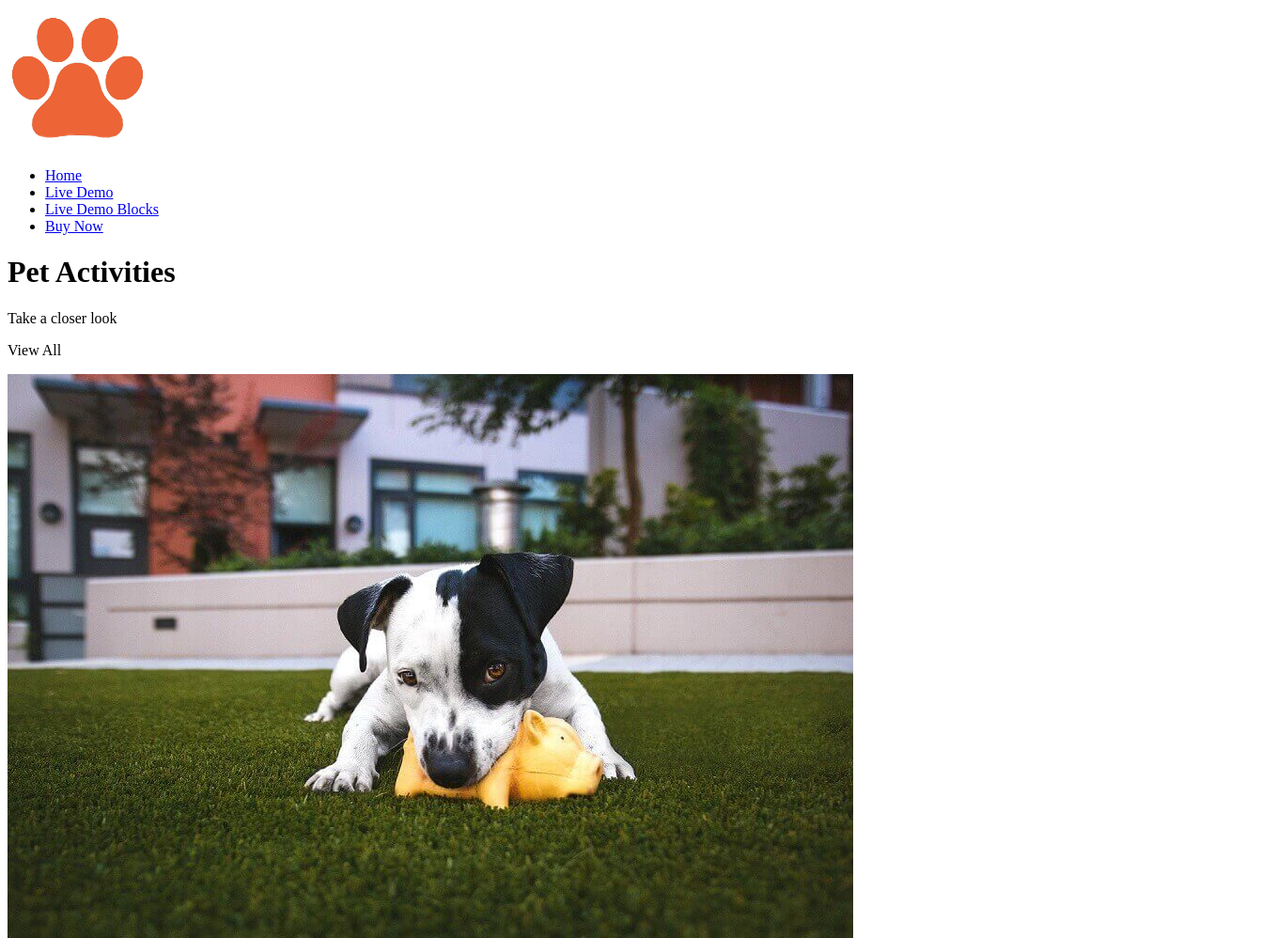
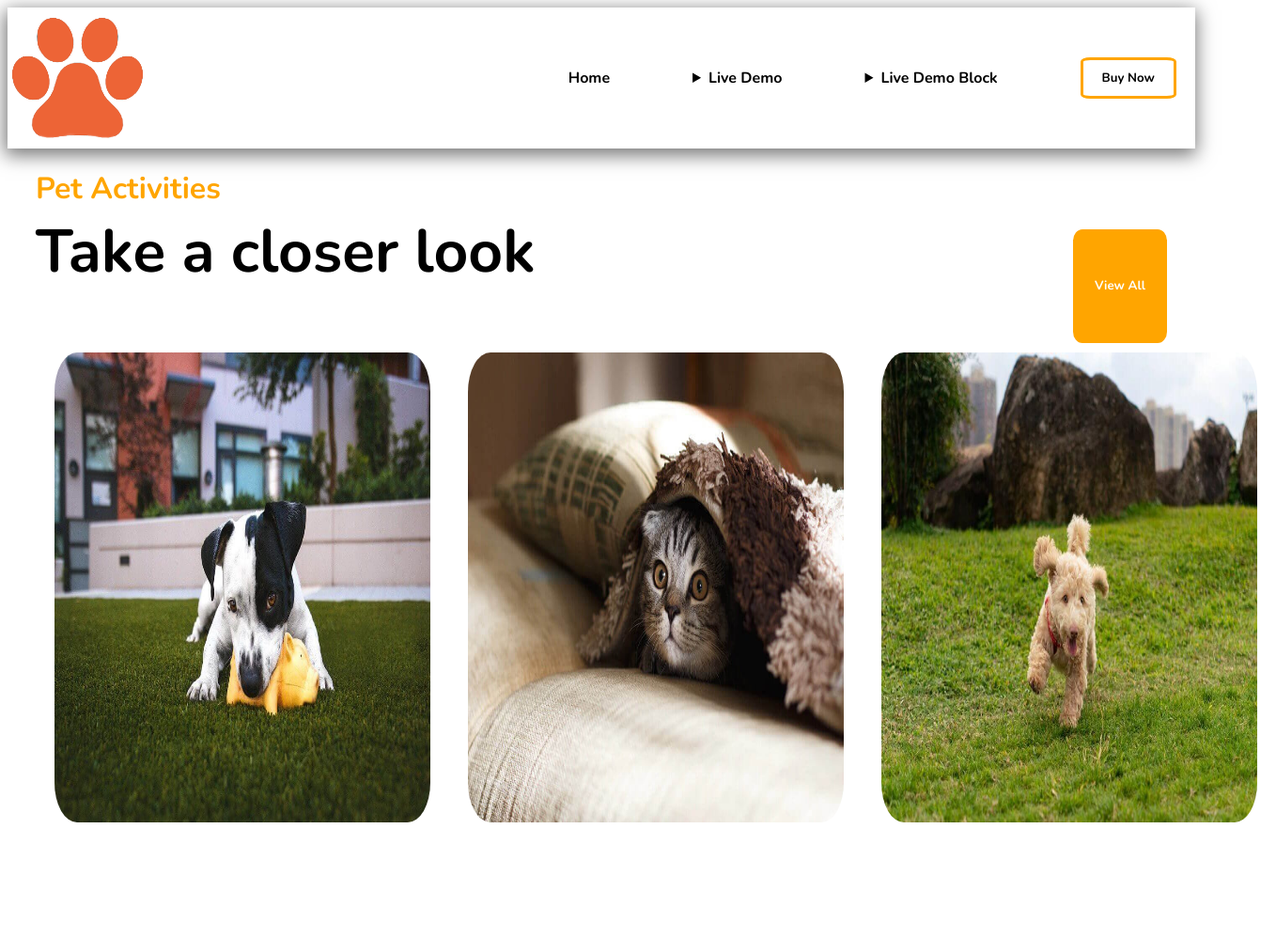
Before and after one commit to Wolfremiio/Wolfremiio--202205-W1CH3-Fran-Lobo-, a plain HTML site: page page.html in a window 1280 px wide. Shown: the top 998 px of the page at 94% size, 1358 px wide, since content can reach past the window. After the commit the page ends 893 px from the top, so only its background shows below. Drawn offline with nearby package versions, Linux system fonts and the light colour scheme.

Commit message:
styleWithCss

```diff
--- a/page.html
+++ b/page.html
@@ -5,32 +5,65 @@
     <meta http-equiv="X-UA-Compatible" content="IE=edge">
     <meta name="viewport" content="width=device-width, initial-scale=1.0">
     <link rel="shortcut icon" href="./images/logo2.png" type="imagen/x-icon">
-
+    <link rel="stylesheet" href="./style.css">
+    <link href="https://fonts.googleapis.com/css2?family=Nunito:wght@400;700&display=swap" rel="stylesheet">
 
     <title>Home</title>
 
 </head>
 <body>
 
-    <header>
-        <img src="./images/logo2.png" alt="">
+    <header class="menu__header">
+        <img src="./images/logo2.png" alt="logo">
 
-    <nav class="nav">
-        <ul class="menu">
-            <li><a href="#">Home</a></li>
-            <li><a href="#">Live Demo</a></li>
-            <li><a href="#">Live Demo Blocks</a></li>
-            <li class="main__buy"><a href="#">Buy Now</a></li>
-        </ul>
+        <nav class="nav">
+            <ul class="menu">
+                <li class="menu__option">Home</li>
+                <li class="menu__option">
+                   <details>
 
-    </nav>
+                    <summary>Live Demo</summary>
+                    <ul>
+                        <li>Pets Boarding Services</li>
+                        <li>Pets Boarding Services</li>
+                        <li>Pets Boarding Services</li>
+
+                    </ul>
+                   </details>
+
+
+                    </li>
+                <li class="menu__option">
+
+                    <details>
+
+                        <summary>Live Demo Block </summary>
+                        <ul>
+                            <li>Pets Boarding Services</li>
+                            <li>Pets Boarding Services</li>
+                            <li>Pets Boarding Services</li>
+
+                        </ul>
+                     </details>
+
+                    </li>
+                <li class="menu__option" >
+                    <button class="button">Buy Now</button>
+                </li>
+            </ul>
+
+        </nav>
 
     </header>
     <main class="main">
         <header class="header">
-            <h1>Pet Activities</h1>
-            <p>Take a closer look</p>
-            <p class="main__view">View All</p>
+            <h1 class="menu__letra">Pet Activities</h1>
+           <section class="menu_button">
+            <h2 class="menu__letra2">Take a closer look</h2>
+            <button class="main__all"> View All</button>
+           </section>
+
+
         </header>
         <section class="class">
 <img src="./images/perro1.jpeg" alt="dogPlay" class="main__pic">
--- a/style.css
+++ b/style.css
@@ -0,0 +1,97 @@
+
+
+* {
+    font-family: 'Nunito', sans-serif;
+}
+
+.menu__header{
+    display: flex;
+    justify-content: space-between;
+
+
+    box-shadow: -1px 5px 19px 2px rgba(0,0,0,0.55);
+}
+
+
+.nav{
+    display: flex;
+    justify-content: end;
+    width: 75%;
+    justify-content: flex-end;
+
+
+}
+
+.menu{
+    display: flex;
+    justify-content: flex-end;
+    gap: 3rem;
+    width: 75%;
+    display: flex;
+    align-items: center;
+
+
+}
+.menu__option{
+    list-style:none;
+    font-weight: 800;
+    padding: 10px 20px;
+}
+
+.main{
+    padding: 0 30px;
+}
+.header{
+
+}
+.menu__letra{
+   color: orange;
+
+}
+.main__view{
+    list-style:none;
+
+
+}
+.class{
+display: flex;
+
+}
+.main__pic{
+    border-radius: 10%;
+
+    width: 400px;
+    height: 500px;
+    padding: 10px 20px;
+
+}
+.menu_button{
+    display: flex;
+    justify-content: space-between;
+
+
+}
+.menu__letra2{
+size: 67px;
+font-size: 4em;
+margin-top: -20px;
+}
+.button{
+    background-color: white;
+    padding: 1;
+border: solid orange 3px;
+border-radius: 10%;
+
+font-weight: 800;
+padding: 10px 20px;
+}
+.main__all{
+    color: white;
+    background-color: orange;
+    padding: 1;
+border: solid orange 3px;
+border-radius: 10%;
+
+font-weight: 800;
+padding: 10px 20px;
+}
```
